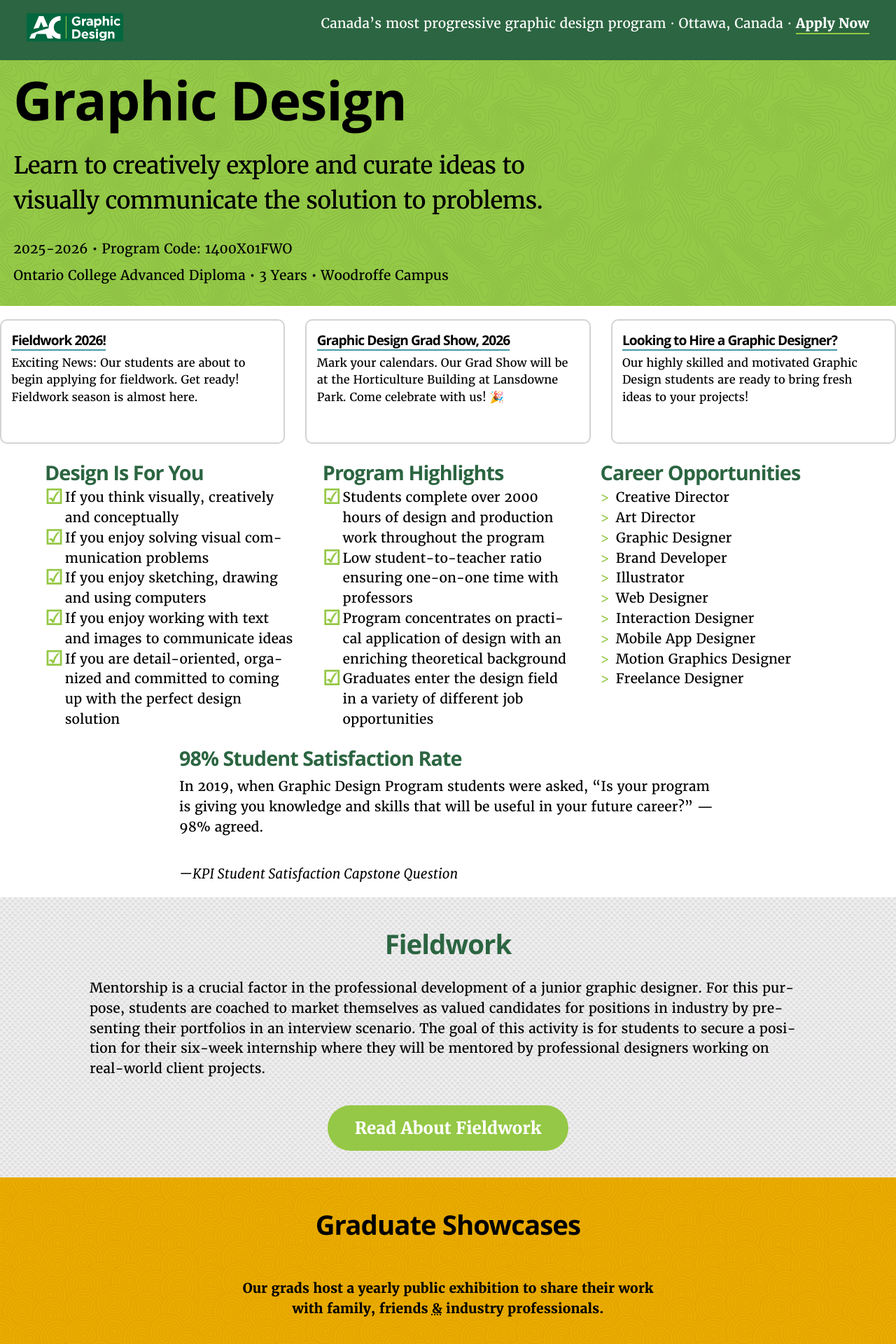
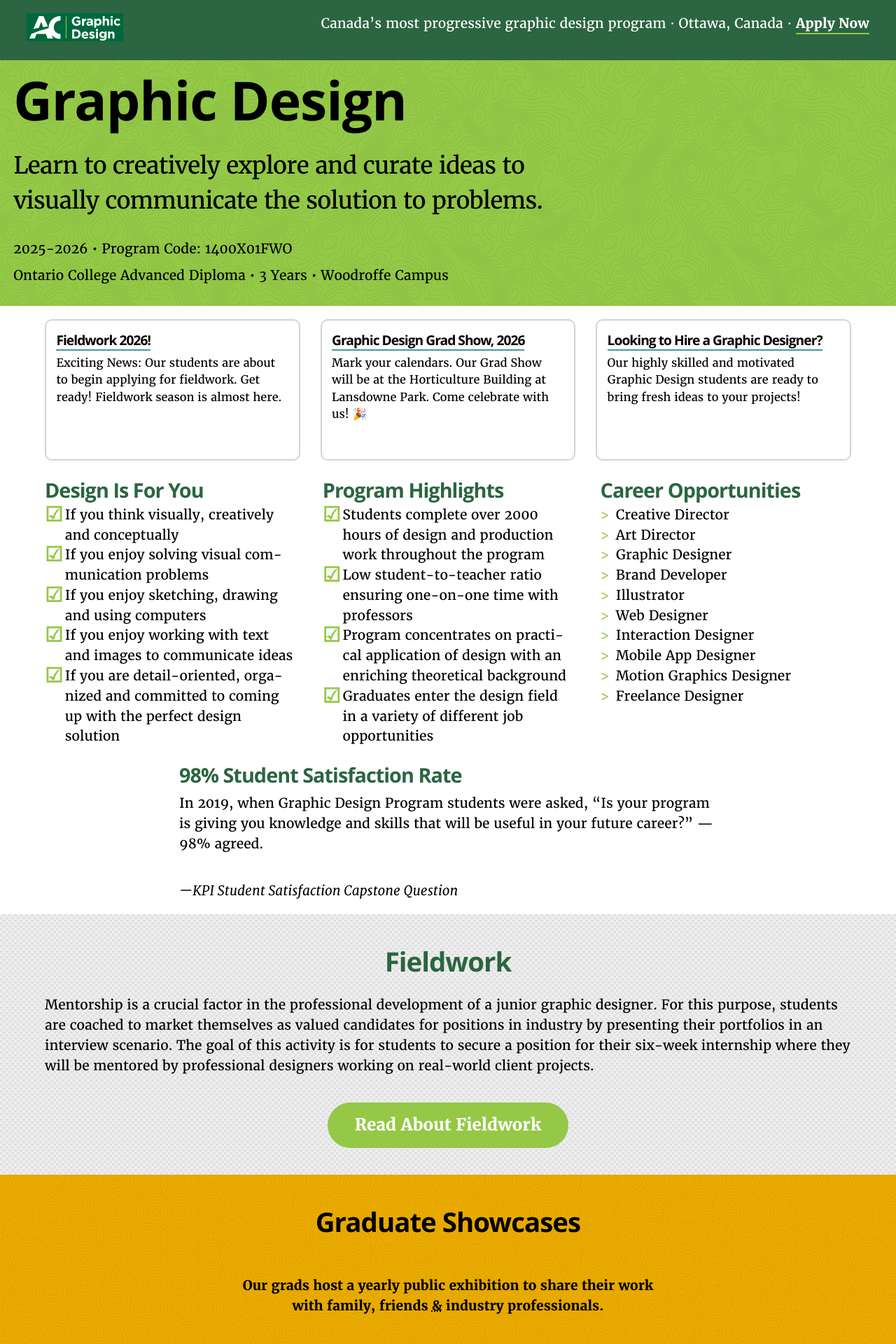
Before and after one commit to AlainParadis/ad, a Jekyll site: the page built from index.md, in a window 1280 px wide. Shown: the top 1920 px of the page at 70% size. Built offline with Jekyll 4.4.1, drawn with Linux system fonts in a browser that asks for light colours.

Commit message:
set page max-width

```diff
--- a/css/layout.css
+++ b/css/layout.css
@@ -45,15 +45,6 @@ body
 	padding: 1rem 2rem;
 }
 
-@media (min-width: 800px)
-{
-	.masthead
-	{
-		flex-direction: row;
-		justify-content: space-between;
-	}
-}
-
 .banner
 {
 	background-image: url('../images/green-light-bg.png');
@@ -68,7 +59,7 @@ body
 .news
 {
 	background-color: var(--white);
-	width: 100%;
+	width: 90%;
 	display: grid;
 	justify-content: center;
 	grid-template-columns: repeat( auto-fit, minmax(min(280px, 90%), 1fr) );
@@ -98,7 +89,7 @@ body
 	display: grid;
 	gap: 2rem;
 	grid-template-columns: repeat( auto-fit, minmax(min(280px, 90%), 1fr) );
-	max-width: 90vw;
+	width: 90vw;
 	margin-bottom: 1rem;
 }
 
@@ -124,7 +115,7 @@ body
 
 .fieldwork article
 {
-	max-width: 80vw;
+	max-width: 90%;
 	margin: 0 auto;
 }
 
@@ -194,16 +185,6 @@ body
 	margin: 0 auto;
 }
 
-@media (min-width: 800px)
-{
-	.grads ol { grid-template-columns: repeat(2, 1fr); }
-}
-
-@media (min-width: 1280px)
-{
-	.grads ol { grid-template-columns: repeat(4, 1fr); }
-}
-
 .grads ol li
 {
 	align-self: start;
@@ -254,26 +235,6 @@ body
 	border: solid 1px black;
 }
 
-@media (min-width: 800px)
-{
-	.sample-work-grid-container
-	{
-		display: grid;
-		grid-template-columns: repeat(2, 1fr);
-		grid-template-rows: repeat(3, auto);
-	}
-}
-
-@media (min-width: 1280px)
-{
-	.sample-work-grid-container
-	{
-		display: grid;
-		grid-template-columns: repeat(3, 1fr);
-		grid-template-rows: repeat(3, auto);
-	}
-}
-
 .curriculum
 {
 	background-color: var(--white);
@@ -286,16 +247,6 @@ body
 	grid-template-columns: 1fr;
 	margin: 0 auto;
 	gap: 1rem;
-}
-
-@media (min-width: 800px)
-{
-	.curriculum div { grid-template-columns: repeat(2, 1fr); }
-}
-
-@media (min-width: 1280px)
-{
-	.curriculum div { grid-template-columns: repeat(3, 1fr); }
 }
 
 .faculty
@@ -329,16 +280,6 @@ body
 	border-radius: 5px;
 }
 
-@media (min-width: 800px)
-{
-	.faculty ul.person { grid-template-columns: repeat(2, 1fr); }
-}
-
-@media (min-width: 1280px)
-{
-	.faculty ul.person { grid-template-columns: repeat(3, 1fr); }
-}
-
 .rgd
 {
 	background-color: var(--white);
@@ -363,24 +304,6 @@ body
 	display: block;
 	width: 100%;
 	height: auto;
-}
-
-@media (min-width: 800px)
-{
-	.rgd
-	{
-		flex-direction: row;
-		text-align: left;
-		align-items: flex-start;
-	}
-
-	.rgd-logo { flex: 0 0 auto; }
-	.rgd-text { flex: 1 1 auto; }
-}
-
-@media (min-width: 1280px)
-{
-
 }
 
 .portfolio-reqs
@@ -408,30 +331,6 @@ body
 
 .portfolio-reqs-logo .svg { }
 
-@media (min-width: 800px)
-{
-	.portfolio-reqs
-	{
-		flex-direction: row;
-		text-align: left;
-		align-items: flex-start;
-	}
-
-	.portfolio-reqs-logo
-	{
-		flex: 0 0 auto;
-		max-width: 200px;
-	}
-
-	.portfolio-reqs-text { flex: 1 1 auto; }
-	.portfolio-reqs-logo .svg { max-width: 100px; }
-}
-
-@media (min-width: 1280px)
-{
-
-}
-
 .interested
 {
 	background-color: var(--orange);
@@ -443,8 +342,6 @@ body
 	display: flex;
 	flex-direction: column;
 }
-
-.video { }
 
 footer
 {
@@ -502,13 +399,73 @@ footer ul.social li { }
 	margin-top: 1rem;
 }
 
-@media (min-width:800px)
+.main-jobs, .main-fieldwork, main-thanks
 {
+	width: 90%;
+	margin: 0 auto 0 auto;
+}
+
+@media (min-width: 800px)
+{
+	.masthead
+	{
+		flex-direction: row;
+		justify-content: space-between;
+	}
+
+	.grads ol { grid-template-columns: repeat(2, 1fr); }
+
+	.sample-work-grid-container
+	{
+		display: grid;
+		grid-template-columns: repeat(2, 1fr);
+		grid-template-rows: repeat(3, auto);
+	}
+
+	.curriculum div { grid-template-columns: repeat(2, 1fr); }
+	.faculty ul.person { grid-template-columns: repeat(2, 1fr); }
+
+	.rgd
+	{
+		flex-direction: row;
+		text-align: left;
+		align-items: flex-start;
+	}
+
+	.rgd-logo { flex: 0 0 auto; }
+	.rgd-text { flex: 1 1 auto; }
+
+	.portfolio-reqs
+	{
+		flex-direction: row;
+		text-align: left;
+		align-items: flex-start;
+	}
+
+	.portfolio-reqs-logo
+	{
+		flex: 0 0 auto;
+		max-width: 200px;
+	}
+
+	.portfolio-reqs-text { flex: 1 1 auto; }
+	.portfolio-reqs-logo .svg { max-width: 100px; }
 	nav ul { grid-template-columns: 1fr 1fr; }
 	footer ul.social, footer ul.resources { justify-content: space-between; }
 }
 
 @media (min-width: 1280px)
 {
+	.grads ol { grid-template-columns: repeat(4, 1fr); }
+
+	.sample-work-grid-container
+	{
+		display: grid;
+		grid-template-columns: repeat(3, 1fr);
+		grid-template-rows: repeat(3, auto);
+	}
+
+	.curriculum div { grid-template-columns: repeat(3, 1fr); }
+	.faculty ul.person { grid-template-columns: repeat(3, 1fr); }
 	nav ul { grid-template-columns: repeat(3, 1fr); }
 }
```
Also changed, not shown: jobs/index.md (+1 -2 lines).
